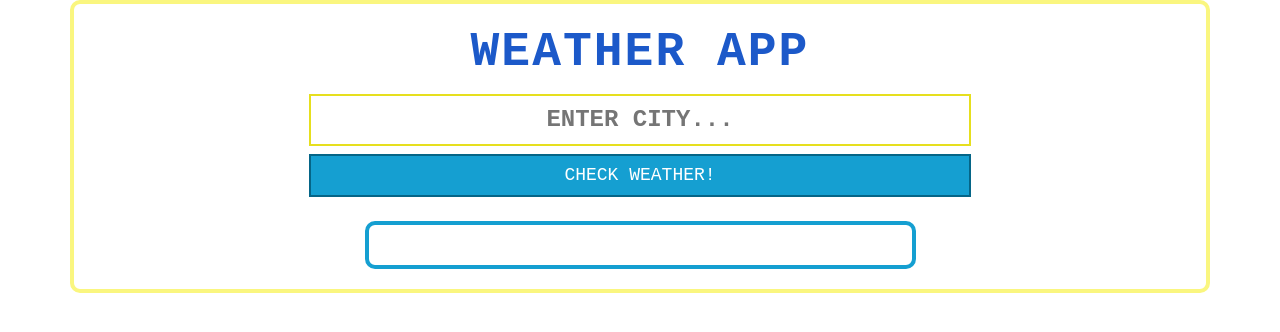
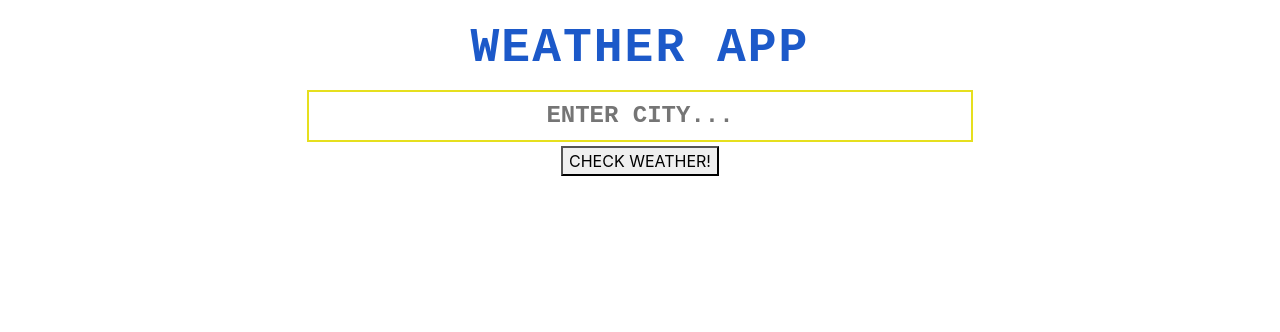
Before and after one commit to Maymoonah/react-weather-app, a React (Create React App) app in the folder weather-app/: page / in a window 1280 px wide. Shown: the top 332 px of the page. Built offline with nearby package versions, Linux system fonts and the light colour scheme.

Commit message:
removed .container and .info divs, applied 'fluid' property to Container in render method

```diff
--- a/weather-app/src/index.css
+++ b/weather-app/src/index.css
@@ -1,10 +1,3 @@
-.container {
-	margin: auto;
-	width: 80%;
-	height: 80%;
-	border-radius: 10px;
-	border: 4px solid #faf67f;
-}
 
 div.App {
 	margin: auto;
@@ -35,33 +28,8 @@ h1#title {
 }
 
 #submit {
-	padding: 6px;
-	margin: 4px;
-	width: 60%;
-	font-family: monospace;
-	font-size: 18px;
-	font-weight: bold;
-	color: #fff;
-	background-color: #159fd1;
-	border: 2px solid #056587;
-	font-weight: normal;
 	text-transform: uppercase;
 }
-
-.info  {
-	background-color: #fff;
-	list-style-type: none;
-	color: #000;
-	font-size: 20px;
-	text-align: left;
-	width: 50%;
-	height: 60%;
-	border-radius: 10px;
-	margin: 20px auto;
-	padding: 20px;
-	border: 4px solid #159fd1;
-}
-
 
 .info span {
 	color: #0477bf;
```
